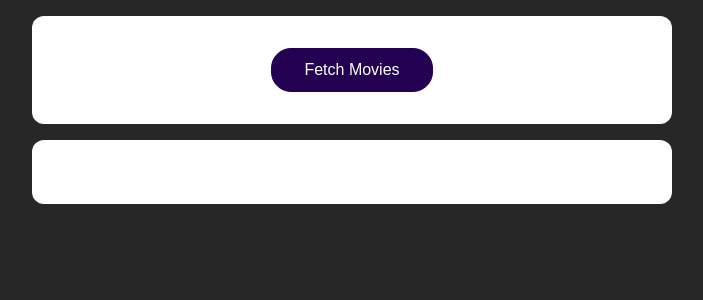
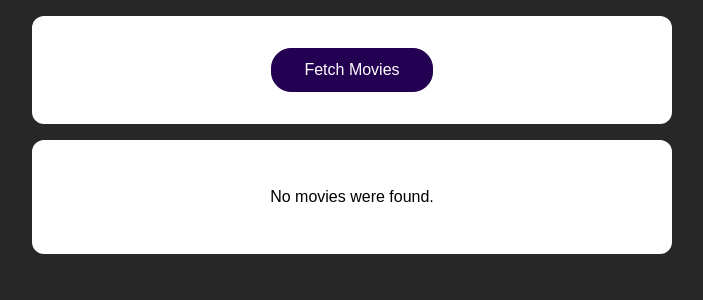
Before and after one commit to akaditya394/get-movies, a React (Create React App) app: page / in a window 1280 px wide. Shown: the top 300 px of the page, without its empty margins (288-991 px from the left). Built offline with nearby package versions, Linux system fonts and the light colour scheme.

Commit message:
no movie found message and logic added

```diff
--- a/src/App.js
+++ b/src/App.js
@@ -32,6 +32,8 @@
       <section>
         {!isLoading && <MoviesList movies={movies} />}
         {isLoading && <p>Loading...</p>}
+        {isLoading && movies.length > 0 && <MoviesList movies={movies}/>}
+        {!isLoading && movies.length === 0 && <p>No movies were found.</p>}
       </section>
     </React.Fragment>
   );
```
